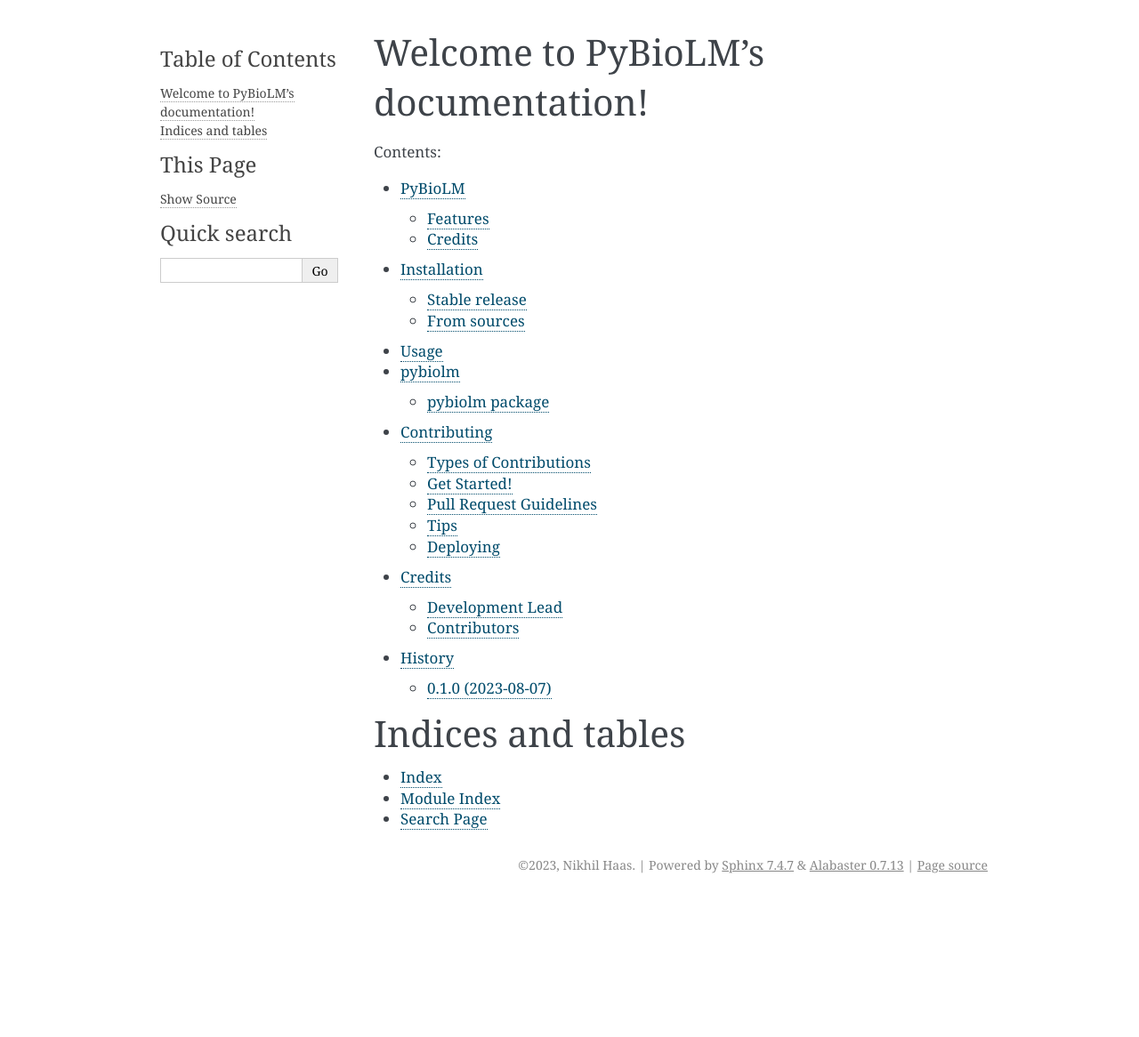
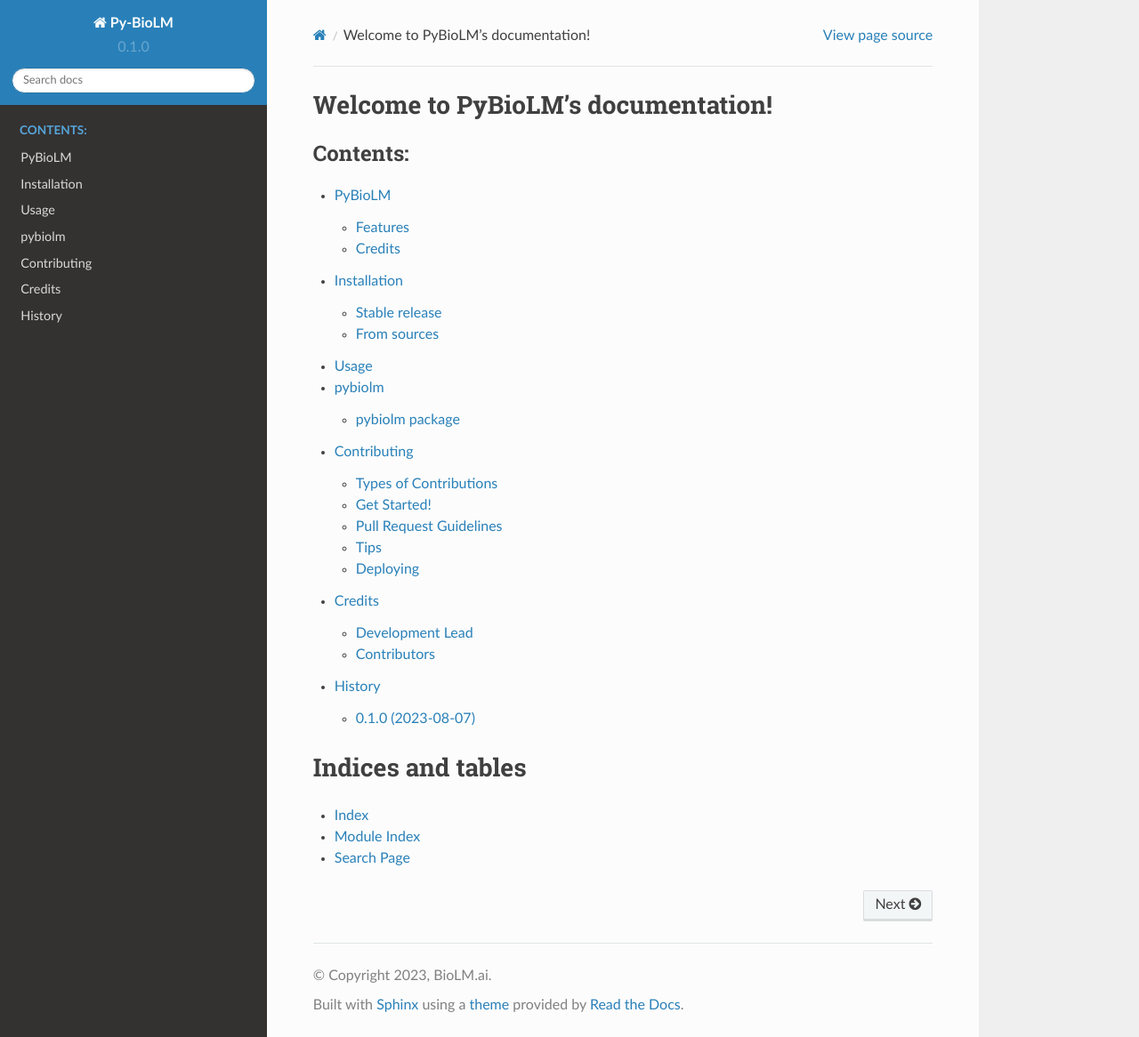
Before and after one commit to BioLM/py-biolm, a Sphinx documentation site: the page built from docs/index.rst, in a window 1280 px wide and 1166 px high. Shown: the whole window at 89% size. Built offline with Sphinx 7.4.7 and the Read the Docs theme 2.0.0, drawn with Linux system fonts in a browser that asks for light colours.

Commit message:
Fix up docs conf

```diff
--- a/docs/conf.py
+++ b/docs/conf.py
@@ -31,7 +31,11 @@
 
 # Add any Sphinx extension module names here, as strings. They can be
 # extensions coming with Sphinx (named 'sphinx.ext.*') or your custom ones.
-extensions = ['sphinx.ext.autodoc', 'sphinx.ext.viewcode']
+extensions = [
+    'sphinx.ext.autodoc',
+    'sphinx.ext.viewcode',
+    'sphinx_rtd_theme'
+]
 
 # Add any paths that contain templates here, relative to this directory.
 templates_path = ['_templates']
@@ -46,8 +50,8 @@
 master_doc = 'index'
 
 # General information about the project.
-project = 'PyBioLM'
-copyright = "2023, Nikhil Haas"
+project = 'Py-BioLM'
+copyright = "2023, BioLM.ai"
 author = "Nikhil Haas"
 
 # The version info for the project you're documenting, acts as replacement
@@ -64,7 +68,7 @@
 #
 # This is also used if you do content translation via gettext catalogs.
 # Usually you set "language" from the command line for these cases.
-language = None
+language = 'en'
 
 # List of patterns, relative to source directory, that match files and
 # directories to ignore when looking for source files.
@@ -83,7 +87,7 @@
 # The theme to use for HTML and HTML Help pages.  See the documentation for
 # a list of builtin themes.
 #
-html_theme = 'alabaster'
+html_theme = 'sphinx_rtd_theme'
 
 # Theme options are theme-specific and customize the look and feel of a
 # theme further.  For a list of options available for each theme, see the
```
Also changed, not shown: 1 other file.
